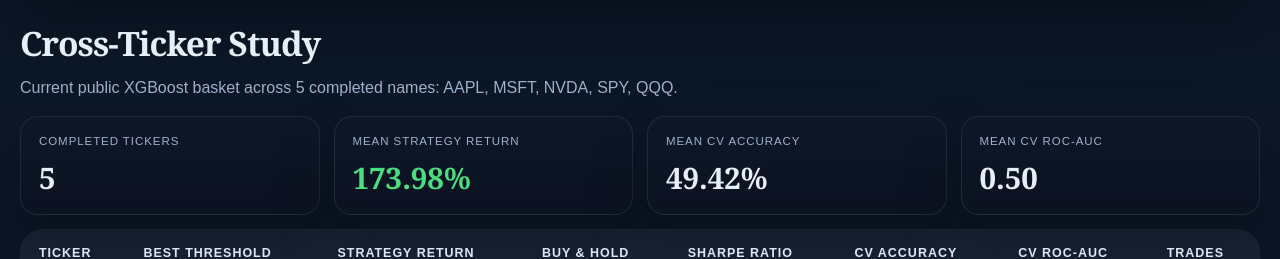
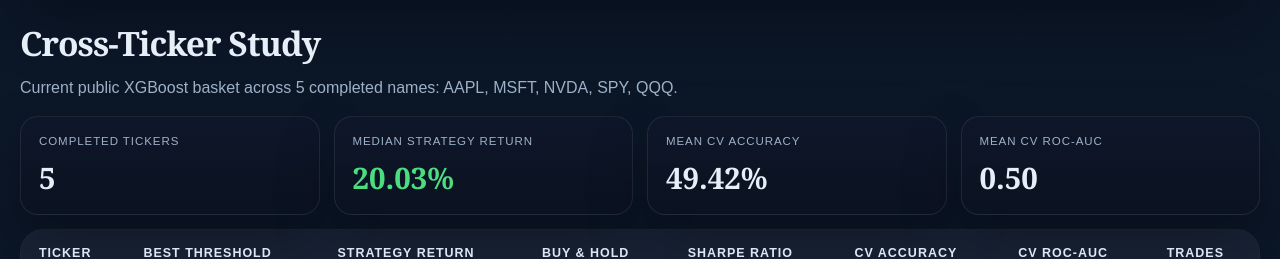
Before and after one commit to AyyadOmar/quantlab-ai, a Next.js app: page / in a window 1280 px wide. Shown: the part 1740-1999 px from the top of the page. Built offline with nearby package versions, Linux system fonts and the light colour scheme.

Commit message:
Use median strategy return in cross-ticker study

```diff
--- a/app/page.js
+++ b/app/page.js
@@ -137,6 +137,7 @@ const defaultBatchLeaderboard = {
     experiment_count: 3,
     failure_count: 0,
     mean_strategy_return: 2.7460104831809104,
+    median_strategy_return: 0.2003229924190757,
     mean_sharpe_ratio: 0.9270887090542324,
     mean_cv_accuracy: 0.5012019230769231,
     mean_cv_roc_auc: 0.5072337687228755
@@ -212,6 +213,17 @@ function pct(value) {
 
 function ratio(value) {
   return value.toFixed(2);
+}
+
+function median(values) {
+  if (!values.length) {
+    return 0;
+  }
+  const sorted = [...values].sort((left, right) => left - right);
+  const middle = Math.floor(sorted.length / 2);
+  return sorted.length % 2 === 0
+    ? (sorted[middle - 1] + sorted[middle]) / 2
+    : sorted[middle];
 }
 
 function cls(value) {
@@ -323,6 +335,13 @@ export default function HomePage() {
       })),
     [batchLeaderboard]
   );
+  const medianStrategyReturn = useMemo(() => {
+    const fromAggregate = batchLeaderboard.aggregate.median_strategy_return;
+    if (typeof fromAggregate === "number") {
+      return fromAggregate;
+    }
+    return median(batchLeaderboard.experiments.map((experiment) => experiment.strategy_return));
+  }, [batchLeaderboard]);
 
   return (
     <main className="page-shell">
@@ -468,7 +487,7 @@ export default function HomePage() {
         </div>
         <div className="metric-grid validation-grid">
           <MetricCard label="Completed Tickers" value={String(batchLeaderboard.aggregate.experiment_count)} />
-          <MetricCard label="Mean Strategy Return" value={pct(batchLeaderboard.aggregate.mean_strategy_return)} tone={cls(batchLeaderboard.aggregate.mean_strategy_return)} />
+          <MetricCard label="Median Strategy Return" value={pct(medianStrategyReturn)} tone={cls(medianStrategyReturn)} />
           <MetricCard label="Mean CV Accuracy" value={pct(batchLeaderboard.aggregate.mean_cv_accuracy)} />
           <MetricCard label="Mean CV ROC-AUC" value={ratio(batchLeaderboard.aggregate.mean_cv_roc_auc)} />
         </div>
```
